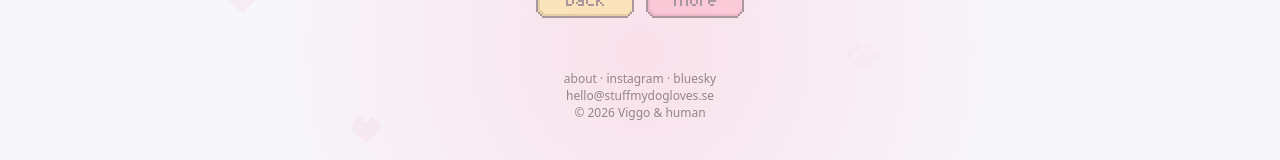
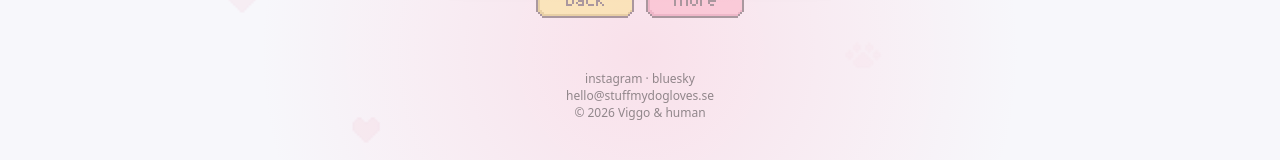
Before and after one commit to osmy25/stuff-my-dog-loves, a Next.js app: page / in a window 1280 px wide. Shown: the part 284-444 px from the top of the page. Built offline with nearby package versions, Linux system fonts and the light colour scheme; no server answers.

Commit message:
removed about link in footer

```diff
--- a/components/Footer/Footer.jsx
+++ b/components/Footer/Footer.jsx
@@ -4,7 +4,6 @@ export default function Footer() {
   return (
     <footer className={styles.footer}>
       <div>
-        <a href="/about">about</a> ·{" "}
         <a
           href="https://www.instagram.com/stuffmydogloves.ig"
           target="_blank"
```
